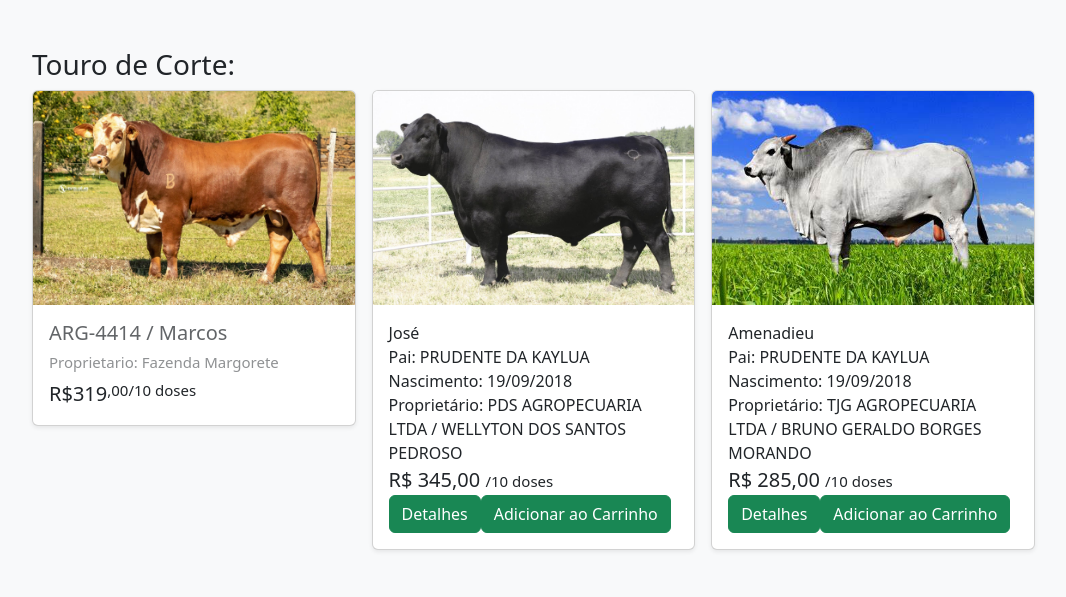
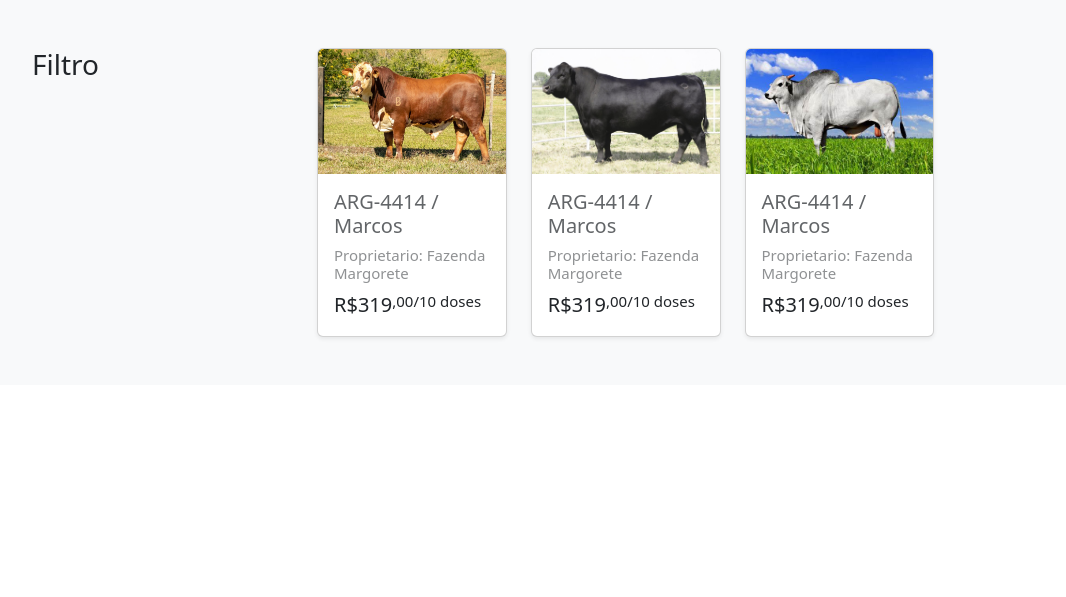
Before and after one commit to wellytonDSP/OxHorse_php, a PHP site: page /genetica.php in a window 1280 px wide. Shown: the part 136-733 px from the top of the page, without its empty margins (50-1116 px from the left). Run offline with PHP 8.4, Linux system fonts and the light colour scheme.

Commit message:
genetica

```diff
--- a/public/genetica.php
+++ b/public/genetica.php
@@ -3,10 +3,15 @@ require_once("../templates/header.php");
 ?>
 <div class="album py-5 bg-body-tertiary">
     <div class="container">
-        <section>
-            <h3>Touro de Corte:</h3>
-            <div class="row row-cols-1 row-cols-sm-2 row-cols-md-3 g-3">
-                <div class="col">
+        <div class="row">
+
+            <div class="col-md-3">
+                <h3>Filtro</h3>
+            </div>
+            <div class="col-md-9">
+                <div class="row">
+                    <div class="col-md-3">
+
                         <div class="card shadow-sm">
                             <img src="../img/Fotos_Braford/Fotos_03.jpeg" class="card-img-top" alt="foto-angus">
                             </svg>
@@ -20,48 +25,48 @@ require_once("../templates/header.php");
                                         <div class="price">
                                             R$319
 
-                                    </div><div class="quantity">,00/10 doses</div>
+                                        </div>
+                                        <div class="quantity">,00/10 doses</div>
                                     </div>
                                 </div>
                             </div>
                         </div>
                     </div>
-                <div class="col">
+                    <div class="col-md-3">
                         <div class="card shadow-sm">
                             <img src="../img/Fotos_Angus/Foto_02.jpeg" class="card-img-top" alt="foto-angus">
                             <div class="card-body">
                                 <div class="product-infos ">
                                     <div class="product-titles">
-                                    <div class="title">José</div>
+                                        <h1 class="title-card">ARG-4414 / Marcos</h1>
+                                        <h2 class="subtitle-card">Proprietario: Fazenda Margorete</h2>
                                     </div>
-                                <div class="infos ">
-                                    <div class="info overflow">
-                                        Pai:
-                                        <span class="info-value uppercase">PRUDENTE DA KAYLUA</span>
+                                    <div class="cotainer d-flex">
+                                        <div class="price">
+                                            R$319
+
                                         </div>
-                                    <div class="info overflow">
-                                        Nascimento:
-                                        <span class="info-value uppercase">19/09/2018</span>
-                                    </div>
-                                    <div class="info overflow">
-                                        Proprietário:
-                                        <span class="info-value uppercase">PDS AGROPECUARIA LTDA / WELLYTON DOS SANTOS
-                                            PEDROSO</span>
+                                        <div class="quantity">,00/10 doses</div>
                                     </div>
                                 </div>
+                            </div>
+                        </div>
+                    </div>
+                    <div class="col-md-3">
+                        <div class="card shadow-sm">
+                            <img src="../img/Fotos_Nelore/Foto_02.jpeg" class="card-img-top" alt="foto-angus">
+                            <div class="card-body">
+                                <div class="product-infos ">
+                                    <div class="product-titles">
+                                        <h1 class="title-card">ARG-4414 / Marcos</h1>
+                                        <h2 class="subtitle-card">Proprietario: Fazenda Margorete</h2>
+                                    </div>
+                                    <div class="cotainer d-flex">
+                                        <div class="price">
+                                            R$319
 
-                                <div class="cotainer">
-                                    <div class="price">
-                                        R$ 345,00
-                                        <span class="quantity">/10 doses</span>
                                         </div>
-                                    <div class="d-flex align-items-start">
-                                        <div>
-                                            <button class="btn btn-success btn-cards">Detalhes</button>
-                                        </div>
-                                        <div>
-                                            <button class="btn btn-success btn-cards mr-auto">Adicionar ao
-                                                Carrinho</button>
+                                        <div class="quantity">,00/10 doses</div>
                                     </div>
                                 </div>
                             </div>
@@ -69,53 +74,7 @@ require_once("../templates/header.php");
                     </div>
                 </div>
             </div>
-                <div class="col">
-                    <div class="product-box card shadow-sm">
-                        <img src="../img/Fotos_Nelore/Foto_02.jpeg" class="card-img-top" alt="foto-angus">
-                        <div class="card-body">
-                            <div class="product-infos ">
-                                <div class="product-titles">
-                                    <div class="title">Amenadieu</div>
         </div>
-                                <div class="infos ">
-                                    <div class="info overflow">
-                                        Pai:
-                                        <span class="info-value uppercase">PRUDENTE DA KAYLUA</span>
-                                    </div>
-                                    <div class="info overflow">
-                                        Nascimento:
-                                        <span class="info-value uppercase">19/09/2018</span>
-                                    </div>
-                                    <div class="info overflow">
-                                        Proprietário:
-                                        <span class="info-value uppercase">TJG AGROPECUARIA LTDA / BRUNO GERALDO BORGES
-                                            MORANDO</span>
-                                    </div>
-                                </div>
-
-                                <div class="cotainer">
-                                    <div class="price">
-                                        R$ 285,00
-                                        <span class="quantity">/10 doses</span>
-                                    </div>
-                                    <div class="d-flex align-items-start">
-                                        <div>
-                                            <button class="btn btn-success btn-cards">Detalhes</button>
-                                        </div>
-                                        <div>
-                                            <button class="btn btn-success btn-cards mr-auto">Adicionar ao
-                                                Carrinho</button>
-                                        </div>
-                                    </div>
-                                </div>
-                            </div>
-                        </div>
-                    </div>
-                </div>
-
-
-            </div>
-        </section>
     </div>
 </div>
 <?php
```
Lines whose indentation alone changed are shown as unchanged.
